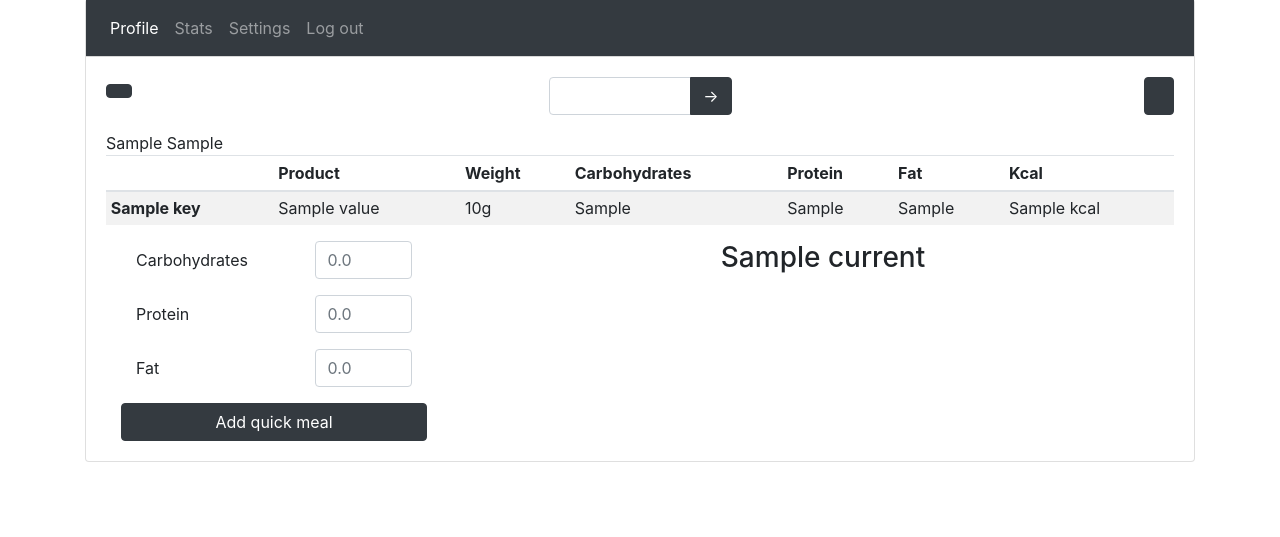
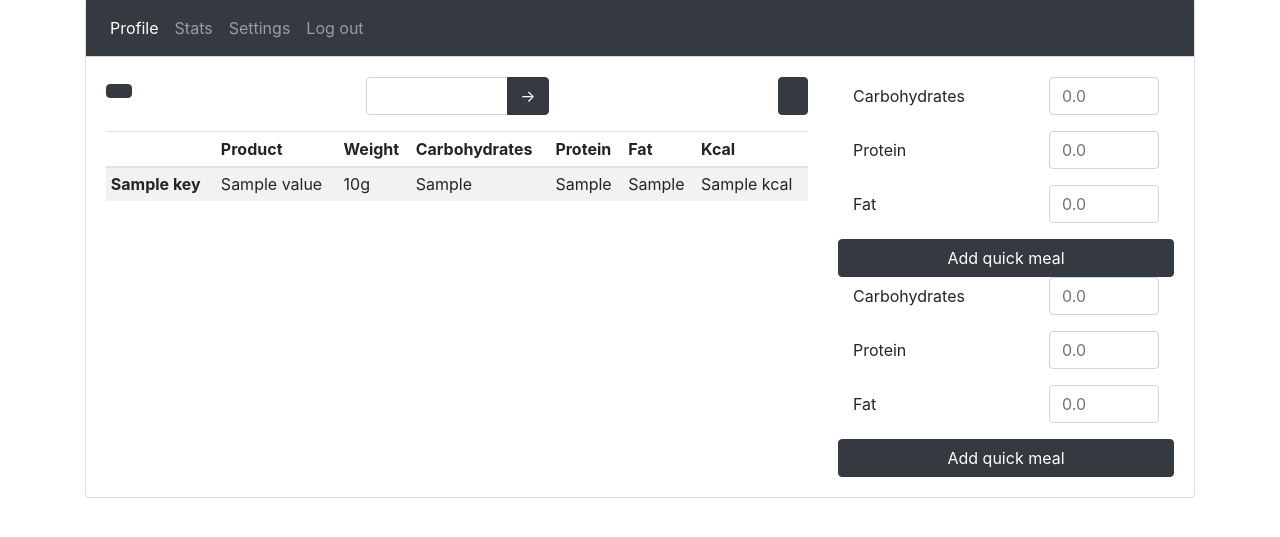
Before and after one commit to PatrykBrzostek/CalorieCounterDjangoApp, a Django app: template templates/profile.html in a window 1280 px wide. Shown: the part 49-586 px from the top of the page. Run offline with Django 3.2, Linux system fonts and the light colour scheme; the template is opened without the code that fills it: values that come from a table or form of the project are taken from there, most other values are stand-ins (such as "Sample title", 1, 10 or a date in 2020); some libraries are stand-ins or nearby versions.

Commit message:
Changes design of user interface

```diff
--- a/templates/profile.html
+++ b/templates/profile.html
@@ -29,13 +29,15 @@
           </div>
           <div class="card-body">
                 <div class="row">
+                    <div class="col-8">
+                      <div class="row">
                         <div class="col">
                             <form action="." method="post" enctype="application/x-www-form-urlencoded">
                                 {% csrf_token %}
                                 <button type="submit" class="btn btn-dark" name="previous" value="previous" > {{ dates.previous }}</button>
                             </form>
                         </div>
-                <div class="col-2 text-center">
+                        <div class="col-3 text-center">
                             <form action="." method="post" enctype="application/x-www-form-urlencoded">
                                 {% csrf_token %}
                                 {% crispy date_form %}
@@ -50,9 +52,6 @@
                       </div>
                       <div class="row">
                           <div class="col">
-                    {{ df.product__name.0 }}
-                    {{ df.kcal.0 }}
-
                               <table class="table table-striped table-sm">
                                   <thead>
                                     <tr>
@@ -81,21 +80,22 @@
                               </table>
                           </div>
                       </div>
+                    </div>
+                    <div class="col">
                          <div class="row">
-                  <div class="col">
                             <form action="." method="post" enctype="application/x-www-form-urlencoded">
                             {% csrf_token %}
                             {% crispy quick_meal_form %}
                             </form>
                         </div>
-                  <div class="col-8 text-center">
-
-                    <h3> {{ dates.current }} </h3>
-
+                        <div class="row">
+                            <form action="." method="post" enctype="application/x-www-form-urlencoded">
+                            {% csrf_token %}
+                            {% crispy quick_meal_form %}
+                            </form>
                         </div>
                     </div>
-
-
+                </div>
           </div>
         </div>
 
```
Also changed, not shown: db.sqlite3. Lines whose indentation alone changed are shown as unchanged.
